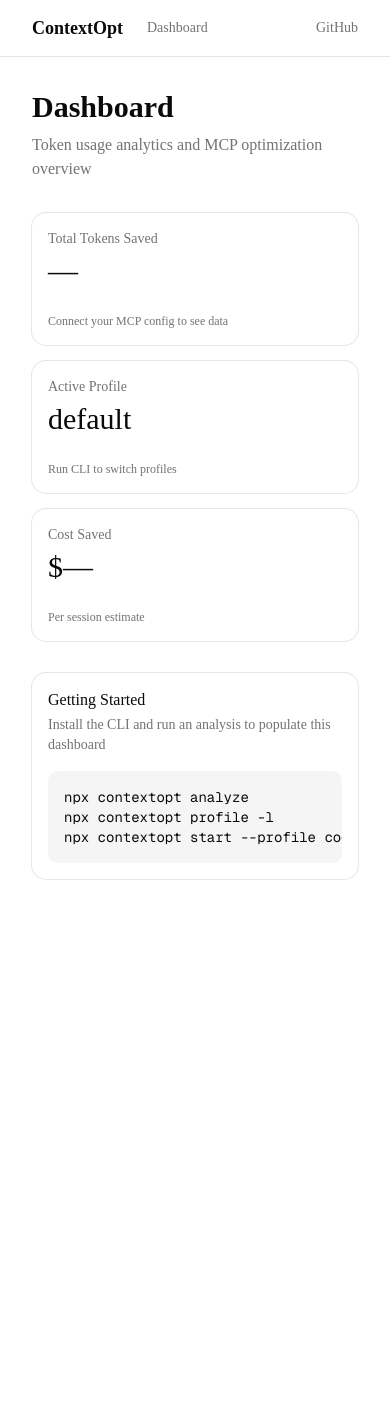
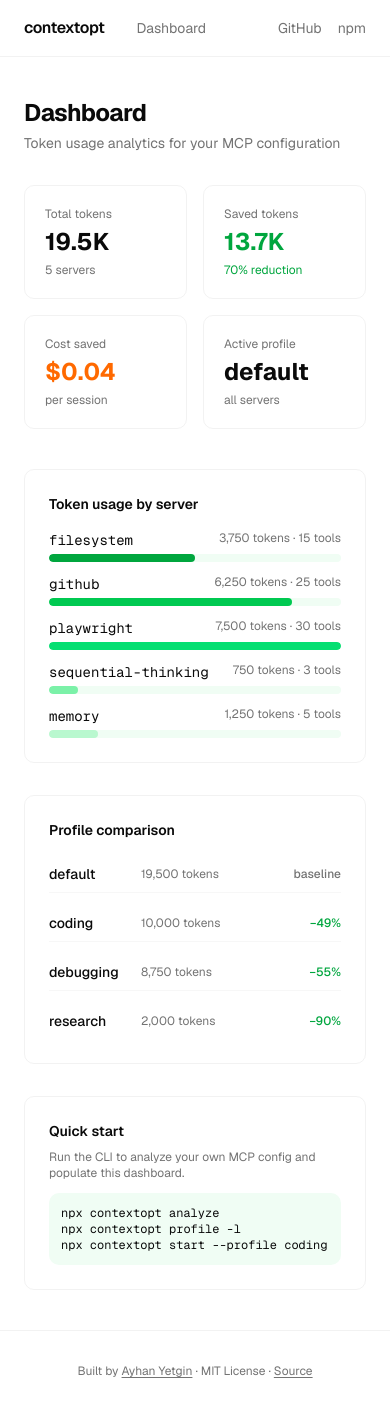
Before and after one commit to AyhanYetgin/contextopt, a Next.js app in the folder dashboard/: page /dashboard in a window 390 px wide. Before the commit the page ends 911 px from the top, so only its background shows below. Built offline with nearby package versions, Linux system fonts and the light colour scheme.

Commit message:
Dashboard design: npm-style landing + dashboard with KPI cards, server breakdown, profile comparison

```diff
--- a/dashboard/app/dashboard/page.tsx
+++ b/dashboard/app/dashboard/page.tsx
@@ -1,59 +1,106 @@
-import { Card, CardContent, CardDescription, CardHeader, CardTitle } from "@/components/ui/card";
+const serverData = [
+  { name: "filesystem", tokens: 3750, tools: 15, color: "bg-green-600" },
+  { name: "github", tokens: 6250, tools: 25, color: "bg-green-500" },
+  { name: "playwright", tokens: 7500, tools: 30, color: "bg-green-400" },
+  { name: "sequential-thinking", tokens: 750, tools: 3, color: "bg-green-300" },
+  { name: "memory", tokens: 1250, tools: 5, color: "bg-green-200" },
+];
+
+const maxTokens = Math.max(...serverData.map((s) => s.tokens));
+
+const profiles = [
+  { name: "default", tokens: 19500, savings: null },
+  { name: "coding", tokens: 10000, savings: 49 },
+  { name: "debugging", tokens: 8750, savings: 55 },
+  { name: "research", tokens: 2000, savings: 90 },
+];
 
 export default function DashboardPage() {
   return (
-    <div className="min-h-screen p-8">
-      <div className="max-w-5xl mx-auto">
-        <h1 className="text-3xl font-bold mb-2">Dashboard</h1>
-        <p className="text-muted-foreground mb-8">
-          Token usage analytics and MCP optimization overview
+    <div className="mx-auto max-w-5xl px-6 py-10">
+      <h1 className="text-2xl font-bold tracking-tight mb-1">Dashboard</h1>
+      <p className="text-sm text-muted-foreground mb-8">
+        Token usage analytics for your MCP configuration
+      </p>
+
+      {/* KPI cards */}
+      <div className="grid gap-4 grid-cols-2 md:grid-cols-4 mb-10">
+        <div className="rounded-lg border border-border/50 p-5">
+          <p className="text-xs text-muted-foreground mb-1">Total tokens</p>
+          <p className="text-2xl font-bold">19.5K</p>
+          <p className="text-xs text-muted-foreground mt-1">5 servers</p>
+        </div>
+        <div className="rounded-lg border border-border/50 p-5">
+          <p className="text-xs text-muted-foreground mb-1">Saved tokens</p>
+          <p className="text-2xl font-bold text-green-600">13.7K</p>
+          <p className="text-xs text-green-600 mt-1">70% reduction</p>
+        </div>
+        <div className="rounded-lg border border-border/50 p-5">
+          <p className="text-xs text-muted-foreground mb-1">Cost saved</p>
+          <p className="text-2xl font-bold text-orange-500">$0.04</p>
+          <p className="text-xs text-muted-foreground mt-1">per session</p>
+        </div>
+        <div className="rounded-lg border border-border/50 p-5">
+          <p className="text-xs text-muted-foreground mb-1">Active profile</p>
+          <p className="text-2xl font-bold">default</p>
+          <p className="text-xs text-muted-foreground mt-1">all servers</p>
+        </div>
+      </div>
+
+      {/* Server breakdown */}
+      <div className="rounded-lg border border-border/50 p-6 mb-8">
+        <h2 className="text-sm font-semibold mb-4">Token usage by server</h2>
+        <div className="space-y-3">
+          {serverData.map((server) => (
+            <div key={server.name}>
+              <div className="flex justify-between text-sm mb-1">
+                <span className="font-mono text-sm">{server.name}</span>
+                <span className="text-muted-foreground text-xs">
+                  {server.tokens.toLocaleString()} tokens · {server.tools} tools
+                </span>
+              </div>
+              <div className="h-2 bg-secondary rounded-full overflow-hidden">
+                <div
+                  className={`h-full rounded-full ${server.color} transition-all`}
+                  style={{ width: `${(server.tokens / maxTokens) * 100}%` }}
+                />
+              </div>
+            </div>
+          ))}
+        </div>
+      </div>
+
+      {/* Profile comparison */}
+      <div className="rounded-lg border border-border/50 p-6 mb-8">
+        <h2 className="text-sm font-semibold mb-4">Profile comparison</h2>
+        <div className="space-y-3">
+          {profiles.map((p) => (
+            <div key={p.name} className="flex items-center justify-between py-2 border-b border-border/30 last:border-0">
+              <div className="flex items-center gap-3">
+                <span className="text-sm font-medium min-w-20">{p.name}</span>
+                <span className="text-xs text-muted-foreground">
+                  {p.tokens.toLocaleString()} tokens
+                </span>
+              </div>
+              <span className={`text-xs font-medium ${p.savings ? "text-green-600" : "text-muted-foreground"}`}>
+                {p.savings ? `−${p.savings}%` : "baseline"}
+              </span>
+            </div>
+          ))}
+        </div>
+      </div>
+
+      {/* Quick start */}
+      <div className="rounded-lg border border-border/50 p-6">
+        <h2 className="text-sm font-semibold mb-2">Quick start</h2>
+        <p className="text-xs text-muted-foreground mb-3">
+          Run the CLI to analyze your own MCP config and populate this dashboard.
         </p>
-
-        <div className="grid gap-4 md:grid-cols-3 mb-8">
-          <Card>
-            <CardHeader className="pb-2">
-              <CardDescription>Total Tokens Saved</CardDescription>
-              <CardTitle className="text-3xl">—</CardTitle>
-            </CardHeader>
-            <CardContent>
-              <p className="text-xs text-muted-foreground">Connect your MCP config to see data</p>
-            </CardContent>
-          </Card>
-          <Card>
-            <CardHeader className="pb-2">
-              <CardDescription>Active Profile</CardDescription>
-              <CardTitle className="text-3xl">default</CardTitle>
-            </CardHeader>
-            <CardContent>
-              <p className="text-xs text-muted-foreground">Run CLI to switch profiles</p>
-            </CardContent>
-          </Card>
-          <Card>
-            <CardHeader className="pb-2">
-              <CardDescription>Cost Saved</CardDescription>
-              <CardTitle className="text-3xl">$—</CardTitle>
-            </CardHeader>
-            <CardContent>
-              <p className="text-xs text-muted-foreground">Per session estimate</p>
-            </CardContent>
-          </Card>
-        </div>
-
-        <Card>
-          <CardHeader>
-            <CardTitle>Getting Started</CardTitle>
-            <CardDescription>
-              Install the CLI and run an analysis to populate this dashboard
-            </CardDescription>
-          </CardHeader>
-          <CardContent>
-            <pre className="bg-muted p-4 rounded-lg text-sm overflow-x-auto">
-              <code>{`npx contextopt analyze
+        <pre className="text-xs bg-secondary p-3 rounded-lg overflow-x-auto">
+          <code>{`npx contextopt analyze
 npx contextopt profile -l
 npx contextopt start --profile coding`}</code>
-            </pre>
-          </CardContent>
-        </Card>
+        </pre>
       </div>
     </div>
   );
--- a/dashboard/app/globals.css
+++ b/dashboard/app/globals.css
@@ -39,6 +39,9 @@
   --color-popover: var(--popover);
   --color-card-foreground: var(--card-foreground);
   --color-card: var(--card);
+  --color-green-soft: #0a7c5e;
+  --color-green-light: #f0fdf4;
+  --color-orange-accent: #f97316;
   --radius-sm: calc(var(--radius) * 0.6);
   --radius-md: calc(var(--radius) * 0.8);
   --radius-lg: var(--radius);
@@ -55,9 +58,9 @@
   --card-foreground: oklch(0.145 0 0);
   --popover: oklch(1 0 0);
   --popover-foreground: oklch(0.145 0 0);
-  --primary: oklch(0.205 0 0);
+  --primary: #0a7c5e;
   --primary-foreground: oklch(0.985 0 0);
-  --secondary: oklch(0.97 0 0);
+  --secondary: #f0fdf4;
   --secondary-foreground: oklch(0.205 0 0);
   --muted: oklch(0.97 0 0);
   --muted-foreground: oklch(0.556 0 0);
@@ -66,65 +69,25 @@
   --destructive: oklch(0.577 0.245 27.325);
   --border: oklch(0.922 0 0);
   --input: oklch(0.922 0 0);
-  --ring: oklch(0.708 0 0);
-  --chart-1: oklch(0.87 0 0);
-  --chart-2: oklch(0.556 0 0);
+  --ring: #0a7c5e;
+  --chart-1: #0a7c5e;
+  --chart-2: #f97316;
   --chart-3: oklch(0.439 0 0);
   --chart-4: oklch(0.371 0 0);
   --chart-5: oklch(0.269 0 0);
   --radius: 0.625rem;
   --sidebar: oklch(0.985 0 0);
   --sidebar-foreground: oklch(0.145 0 0);
-  --sidebar-primary: oklch(0.205 0 0);
+  --sidebar-primary: #0a7c5e;
   --sidebar-primary-foreground: oklch(0.985 0 0);
   --sidebar-accent: oklch(0.97 0 0);
   --sidebar-accent-foreground: oklch(0.205 0 0);
   --sidebar-border: oklch(0.922 0 0);
-  --sidebar-ring: oklch(0.708 0 0);
-}
-
-.dark {
-  --background: oklch(0.145 0 0);
-  --foreground: oklch(0.985 0 0);
-  --card: oklch(0.205 0 0);
-  --card-foreground: oklch(0.985 0 0);
-  --popover: oklch(0.205 0 0);
-  --popover-foreground: oklch(0.985 0 0);
-  --primary: oklch(0.922 0 0);
-  --primary-foreground: oklch(0.205 0 0);
-  --secondary: oklch(0.269 0 0);
-  --secondary-foreground: oklch(0.985 0 0);
-  --muted: oklch(0.269 0 0);
-  --muted-foreground: oklch(0.708 0 0);
-  --accent: oklch(0.269 0 0);
-  --accent-foreground: oklch(0.985 0 0);
-  --destructive: oklch(0.704 0.191 22.216);
-  --border: oklch(1 0 0 / 10%);
-  --input: oklch(1 0 0 / 15%);
-  --ring: oklch(0.556 0 0);
-  --chart-1: oklch(0.87 0 0);
-  --chart-2: oklch(0.556 0 0);
-  --chart-3: oklch(0.439 0 0);
-  --chart-4: oklch(0.371 0 0);
-  --chart-5: oklch(0.269 0 0);
-  --sidebar: oklch(0.205 0 0);
-  --sidebar-foreground: oklch(0.985 0 0);
-  --sidebar-primary: oklch(0.488 0.243 264.376);
-  --sidebar-primary-foreground: oklch(0.985 0 0);
-  --sidebar-accent: oklch(0.269 0 0);
-  --sidebar-accent-foreground: oklch(0.985 0 0);
-  --sidebar-border: oklch(1 0 0 / 10%);
-  --sidebar-ring: oklch(0.556 0 0);
+  --sidebar-ring: #0a7c5e;
 }
 
 @layer base {
-  * {
-    @apply border-border outline-ring/50;
-  }
-  body {
-    @apply bg-background text-foreground;
-  }
-  html {
-    @apply font-sans;
-  }
+  * { @apply border-border outline-ring/50; }
+  body { @apply bg-background text-foreground; }
+  html { @apply font-sans; }
 }
--- a/dashboard/app/layout.tsx
+++ b/dashboard/app/layout.tsx
@@ -3,51 +3,49 @@ import { Geist, Geist_Mono } from "next/font/google";
 import Link from "next/link";
 import "./globals.css";
 
-const geistSans = Geist({
-  variable: "--font-geist-sans",
-  subsets: ["latin"],
-});
-
-const geistMono = Geist_Mono({
-  variable: "--font-geist-mono",
-  subsets: ["latin"],
-});
+const geistSans = Geist({ variable: "--font-sans", subsets: ["latin"] });
+const geistMono = Geist_Mono({ variable: "--font-geist-mono", subsets: ["latin"] });
 
 export const metadata: Metadata = {
-  title: "ContextOpt - MCP Context Optimizer",
-  description: "Reduce AI agent token waste by 60-90%",
+  title: "ContextOpt — MCP Context Optimizer",
+  description: "Reduce AI agent token waste by 60–90%",
 };
 
-export default function RootLayout({
-  children,
-}: Readonly<{
-  children: React.ReactNode;
-}>) {
+export default function RootLayout({ children }: { children: React.ReactNode }) {
   return (
-    <html
-      lang="en"
-      className={`${geistSans.variable} ${geistMono.variable} antialiased`}
-    >
+    <html lang="en" className={`${geistSans.variable} ${geistMono.variable} antialiased`}>
       <body>
-        <nav className="border-b">
-          <div className="max-w-5xl mx-auto px-8 h-14 flex items-center gap-6">
-            <Link href="/" className="font-bold text-lg">
-              ContextOpt
+        <nav className="border-b border-border/50">
+          <div className="mx-auto max-w-5xl flex h-14 items-center gap-8 px-6">
+            <Link href="/" className="font-semibold text-base tracking-tight">
+              contextopt
             </Link>
             <Link href="/dashboard" className="text-sm text-muted-foreground hover:text-foreground transition-colors">
               Dashboard
             </Link>
-            <a
-              href="https://github.com/AyhanYetgin/contextopt"
-              target="_blank"
-              rel="noopener noreferrer"
-              className="text-sm text-muted-foreground hover:text-foreground transition-colors ml-auto"
-            >
-              GitHub
-            </a>
+            <div className="ml-auto flex items-center gap-4 text-sm">
+              <a href="https://github.com/AyhanYetgin/contextopt" target="_blank" rel="noopener noreferrer" className="text-muted-foreground hover:text-foreground transition-colors">
+                GitHub
+              </a>
+              <a href="https://www.npmjs.com/package/contextopt" target="_blank" rel="noopener noreferrer" className="text-muted-foreground hover:text-foreground transition-colors">
+                npm
+              </a>
+            </div>
           </div>
         </nav>
         {children}
+        <footer className="border-t border-border/50 py-8 text-center text-xs text-muted-foreground">
+          <div className="mx-auto max-w-5xl px-6">
+            Built by{" "}
+            <a href="https://github.com/AyhanYetgin" target="_blank" rel="noopener noreferrer" className="underline underline-offset-2 hover:text-foreground">
+              Ayhan Yetgin
+            </a>
+            {" · "}MIT License{" · "}
+            <a href="https://github.com/AyhanYetgin/contextopt" target="_blank" rel="noopener noreferrer" className="underline underline-offset-2 hover:text-foreground">
+              Source
+            </a>
+          </div>
+        </footer>
       </body>
     </html>
   );
--- a/dashboard/app/page.tsx
+++ b/dashboard/app/page.tsx
@@ -2,33 +2,120 @@ import Link from "next/link";
 
 export default function Home() {
   return (
-    <div className="flex flex-col items-center justify-center min-h-screen p-8">
-      <main className="flex flex-col items-center gap-8 max-w-2xl text-center">
-        <h1 className="text-5xl font-bold tracking-tight">ContextOpt</h1>
-        <p className="text-xl text-muted-foreground">
-          Reduce your AI agent token waste by <strong>60–90%</strong>
+    <div className="mx-auto max-w-5xl px-6">
+      {/* Hero */}
+      <section className="py-20 md:py-32 text-center">
+        <h1 className="text-4xl md:text-5xl font-bold tracking-tight leading-tight">
+          Reduce AI agent token waste<br />
+          by <span className="text-green-600">60–90%</span>
+        </h1>
+        <p className="mt-4 text-lg text-muted-foreground max-w-lg mx-auto">
+          ContextOpt sits between your AI coding agent and its MCP servers,
+          intelligently filtering tools so only relevant ones consume context.
         </p>
-        <p className="text-muted-foreground max-w-md">
-          ContextOpt optimizes MCP tool configurations for Claude Code, Cursor, and Windsurf.
-          Stop wasting tokens on tools you don&apos;t need.
-        </p>
-        <div className="flex gap-4">
+        <div className="mt-8 flex flex-wrap gap-4 justify-center">
           <Link
             href="/dashboard"
-            className="inline-flex h-10 items-center justify-center rounded-md bg-primary px-6 text-sm font-medium text-primary-foreground shadow transition-colors hover:bg-primary/90"
+            className="inline-flex h-10 items-center justify-center rounded-md bg-green-600 px-6 text-sm font-medium text-white shadow-sm hover:bg-green-700 transition-colors"
           >
-            Dashboard
+            Get Started
           </Link>
           <a
             href="https://github.com/AyhanYetgin/contextopt"
             target="_blank"
             rel="noopener noreferrer"
-            className="inline-flex h-10 items-center justify-center rounded-md border border-input bg-background px-6 text-sm font-medium shadow-sm transition-colors hover:bg-accent"
+            className="inline-flex h-10 items-center justify-center rounded-md border border-border bg-background px-6 text-sm font-medium shadow-sm hover:bg-secondary transition-colors"
           >
-            GitHub →
+            View on GitHub →
           </a>
         </div>
-      </main>
+        <div className="mt-10">
+          <pre className="inline-block text-left bg-secondary text-sm px-6 py-4 rounded-lg border border-border/50">
+            <code><span className="text-muted-foreground">$</span> npx contextopt analyze</code>
+          </pre>
+        </div>
+      </section>
+
+      {/* Features */}
+      <section className="py-16 border-t border-border/50">
+        <div className="grid gap-6 md:grid-cols-3">
+          <div className="rounded-lg border border-border/50 p-6">
+            <div className="w-10 h-10 rounded-full bg-green-50 flex items-center justify-center mb-4">
+              <span className="text-green-600 text-lg font-bold">1</span>
+            </div>
+            <h3 className="font-semibold mb-2">Profile-Based Filtering</h3>
+            <p className="text-sm text-muted-foreground leading-relaxed">
+              Only expose the tools you need. Switch between coding, debugging,
+              and research profiles instantly.
+            </p>
+          </div>
+          <div className="rounded-lg border border-border/50 p-6">
+            <div className="w-10 h-10 rounded-full bg-green-50 flex items-center justify-center mb-4">
+              <span className="text-green-600 text-lg font-bold">2</span>
+            </div>
+            <h3 className="font-semibold mb-2">Lazy Loading</h3>
+            <p className="text-sm text-muted-foreground leading-relaxed">
+              MCP servers only start when their tools are first needed.
+              No wasted memory or initialization time.
+            </p>
+          </div>
+          <div className="rounded-lg border border-border/50 p-6">
+            <div className="w-10 h-10 rounded-full bg-green-50 flex items-center justify-center mb-4">
+              <span className="text-green-600 text-lg font-bold">3</span>
+            </div>
+            <h3 className="font-semibold mb-2">Token Analytics</h3>
+            <p className="text-sm text-muted-foreground leading-relaxed">
+              See exactly how many tokens each server consumes and
+              how much you save per session.
+            </p>
+          </div>
+        </div>
+      </section>
+
+      {/* How it works */}
+      <section className="py-16 border-t border-border/50">
+        <h2 className="text-2xl font-bold tracking-tight mb-8 text-center">How it works</h2>
+        <div className="grid gap-6 md:grid-cols-2 max-w-3xl mx-auto">
+          <div className="rounded-lg border border-border/50 p-5">
+            <p className="text-xs text-muted-foreground mb-2 font-mono">1</p>
+            <h3 className="text-sm font-semibold mb-1">Analyze your config</h3>
+            <pre className="text-xs bg-secondary p-3 rounded mt-2 overflow-x-auto">
+              <code>$ npx contextopt analyze</code>
+            </pre>
+          </div>
+          <div className="rounded-lg border border-border/50 p-5">
+            <p className="text-xs text-muted-foreground mb-2 font-mono">2</p>
+            <h3 className="text-sm font-semibold mb-1">Pick a profile</h3>
+            <pre className="text-xs bg-secondary p-3 rounded mt-2 overflow-x-auto">
+              <code>$ npx contextopt profile -s coding</code>
+            </pre>
+          </div>
+          <div className="rounded-lg border border-border/50 p-5">
+            <p className="text-xs text-muted-foreground mb-2 font-mono">3</p>
+            <h3 className="text-sm font-semibold mb-1">Start the proxy</h3>
+            <pre className="text-xs bg-secondary p-3 rounded mt-2 overflow-x-auto">
+              <code>$ npx contextopt start --profile coding</code>
+            </pre>
+          </div>
+          <div className="rounded-lg border border-border/50 p-5">
+            <p className="text-xs text-muted-foreground mb-2 font-mono">4</p>
+            <h3 className="text-sm font-semibold mb-1">Connect your AI agent</h3>
+            <pre className="text-xs bg-secondary p-3 rounded mt-2 overflow-x-auto">
+              <code>$ npx contextopt start --http --port 3001</code>
+            </pre>
+          </div>
+        </div>
+      </section>
+
+      {/* CTA */}
+      <section className="py-16 text-center border-t border-border/50">
+        <h2 className="text-xl font-bold tracking-tight mb-4">
+          Ready to optimize your context?
+        </h2>
+        <pre className="inline-block text-left bg-secondary text-sm px-6 py-4 rounded-lg border border-border/50">
+          <code><span className="text-muted-foreground">$</span> npx contextopt analyze</code>
+        </pre>
+      </section>
     </div>
   );
 }
```
